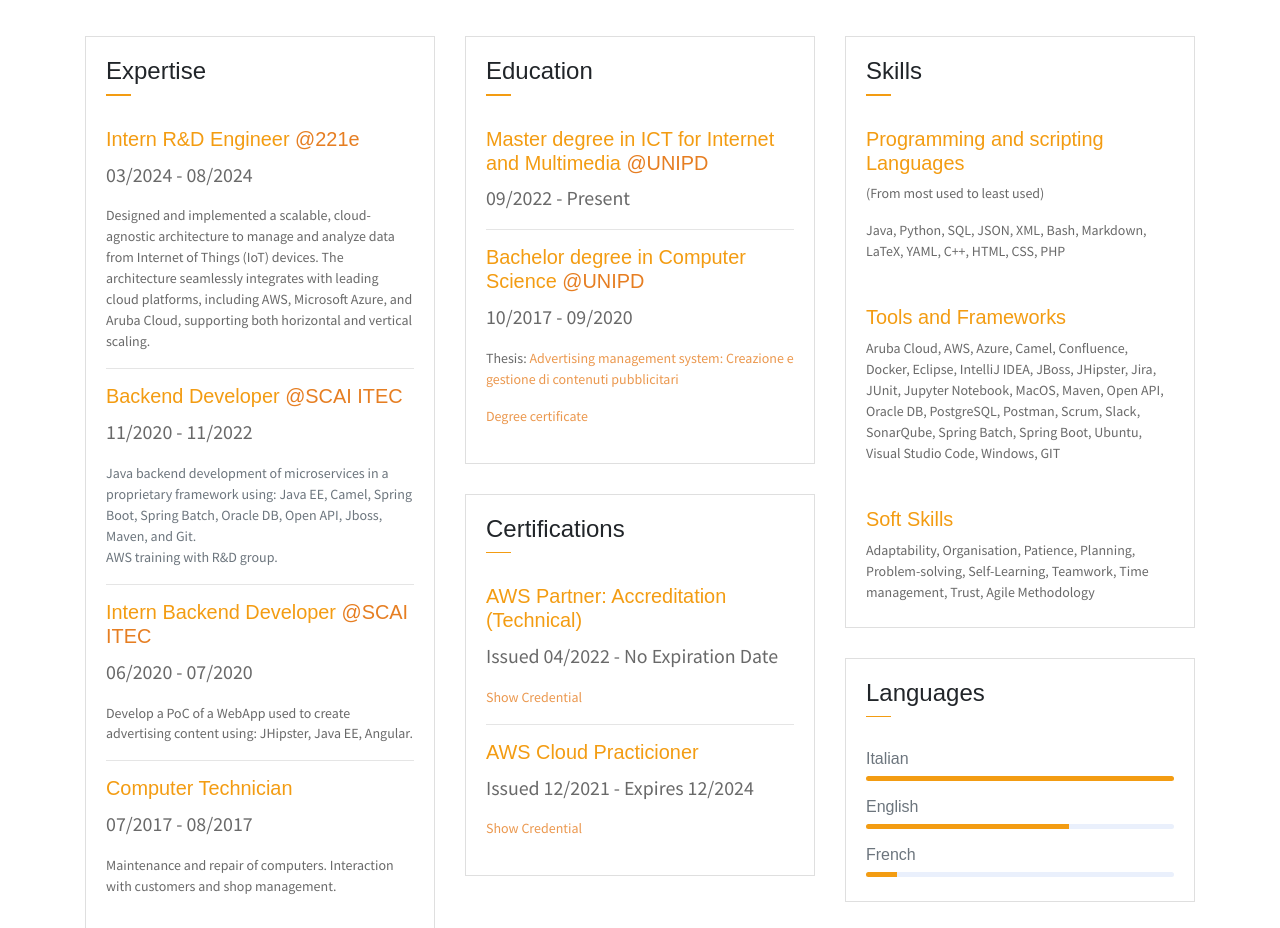
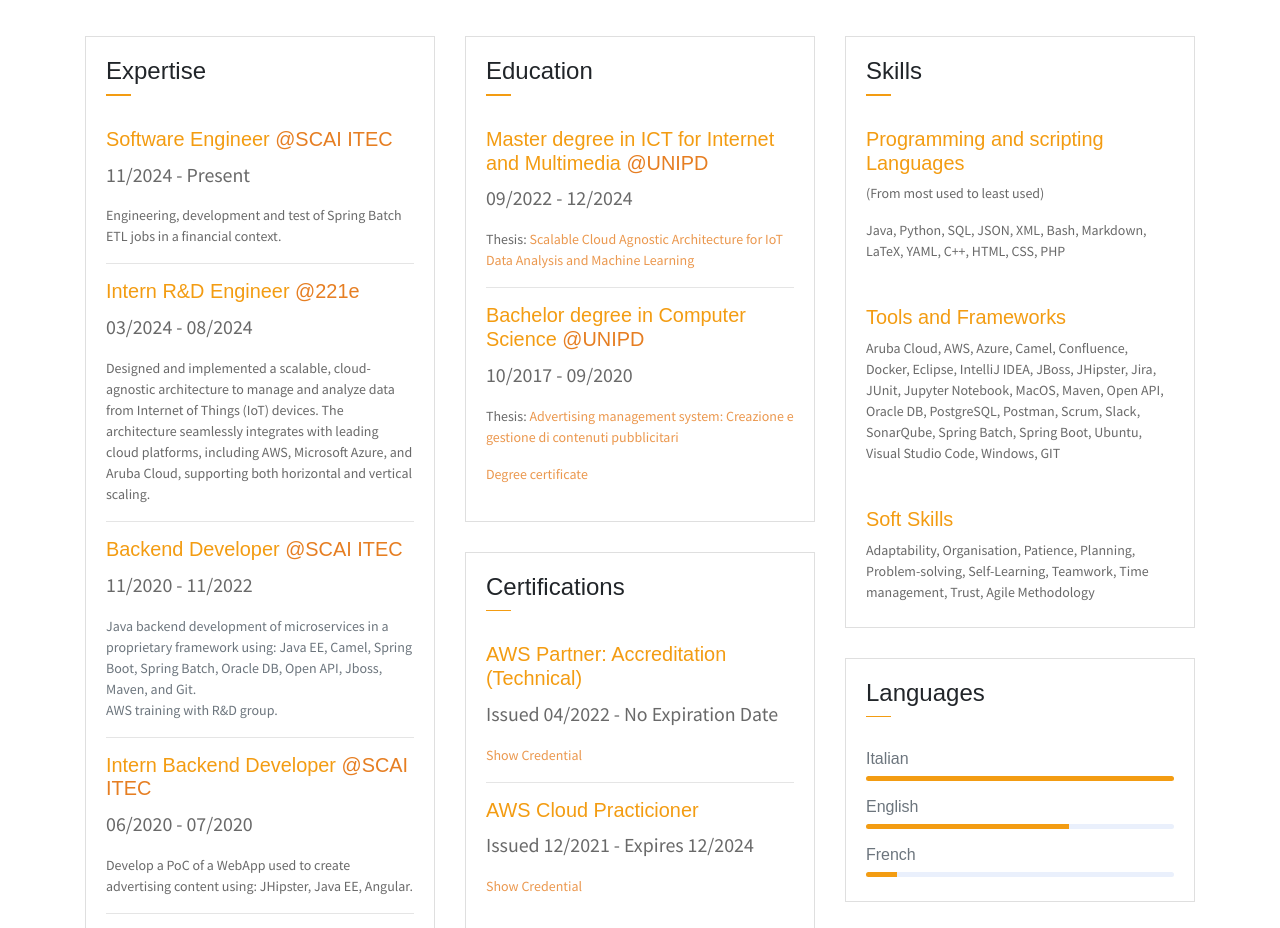
Before and after one commit to wuxyel123/MyPortfolio, a plain HTML site: page index.html in a window 1280 px wide. Shown: the part 1300-2228 px from the top of the page. Drawn offline with nearby package versions, Linux system fonts and the light colour scheme; no server answers; a script that the page names is missing.

Commit message:
Updated curent position and master degree

```diff
--- a/index.html
+++ b/index.html
@@ -106,7 +106,7 @@
                     </br>
                     I am outgoing, dedicated, and open-minded. I am always looking for new challenges and opportunities to improve my skills. I am a team player but I also like working alone. I am a fast learner and I am always ready to learn new things.
                     </br>
-                    My passions are programming, learning about computer hardware, powerlifting and playing videogames.
+                    in my free time I like learning about computer hardware, powerlifting and playing videogames.
                 </p>
 
                 <button class="btn btn-outline-danger" onclick="window.print();"><em class="icon-down-circled2"></em>Download My CV</button>
@@ -128,6 +128,10 @@
                             </div>
                         </div>
                         <div class="card-body">
+                            <h6 class="title text-danger">Software Engineer <a href="https://scaiitec.it/" target="_blank">@SCAI ITEC</a></h6>
+                            <P class="title">11/2024 - Present</P>
+                            <P class="subtitle">Engineering, development and test of Spring Batch ETL jobs in a financial context.</P>
+                            <hr>
                             <h6 class="title text-danger">Intern R&D Engineer <a href="https://221e.com/" target="_blank">@221e</a></h6>
                             <P class="title">03/2024 - 08/2024</P>
                             <P class="subtitle">Designed and implemented a scalable, cloud-agnostic architecture to manage and analyze data from Internet of Things (IoT) devices. The architecture seamlessly integrates with leading cloud platforms, including AWS, Microsoft Azure, and Aruba Cloud, supporting both horizontal and vertical scaling. </P>
@@ -163,7 +167,9 @@
                         </div>
                         <div class="card-body">
                             <h6 class="title text-danger">Master degree in ICT for Internet and Multimedia <a href="https://www.unipd.it/" target="_blank">@UNIPD</a></h6>
-                            <P class="title">09/2022 - Present</P>
+                            <P class="title">09/2022 - 12/2024</P>
+                            <P class="subtitle">Thesis: <a href="https://github.com/wuxyel123/Scalable-Cloud-Agnostic-architecture-for-IoT-data-analysis-and-machine-learning/blob/master/Scalable_Cloud_Agnostic_architecture_for_IoT_data_analysis_and_machine_learning.pdf" target="_blank">Scalable Cloud Agnostic Architecture for IoT Data
+                                Analysis and Machine Learning</a></P>
                             <hr>
                             <h6 class="title text-danger">Bachelor degree in Computer Science <a href="https://www.unipd.it/" target="_blank">@UNIPD</a></h6>
                             <P class="title">10/2017 - 09/2020</P>
```
